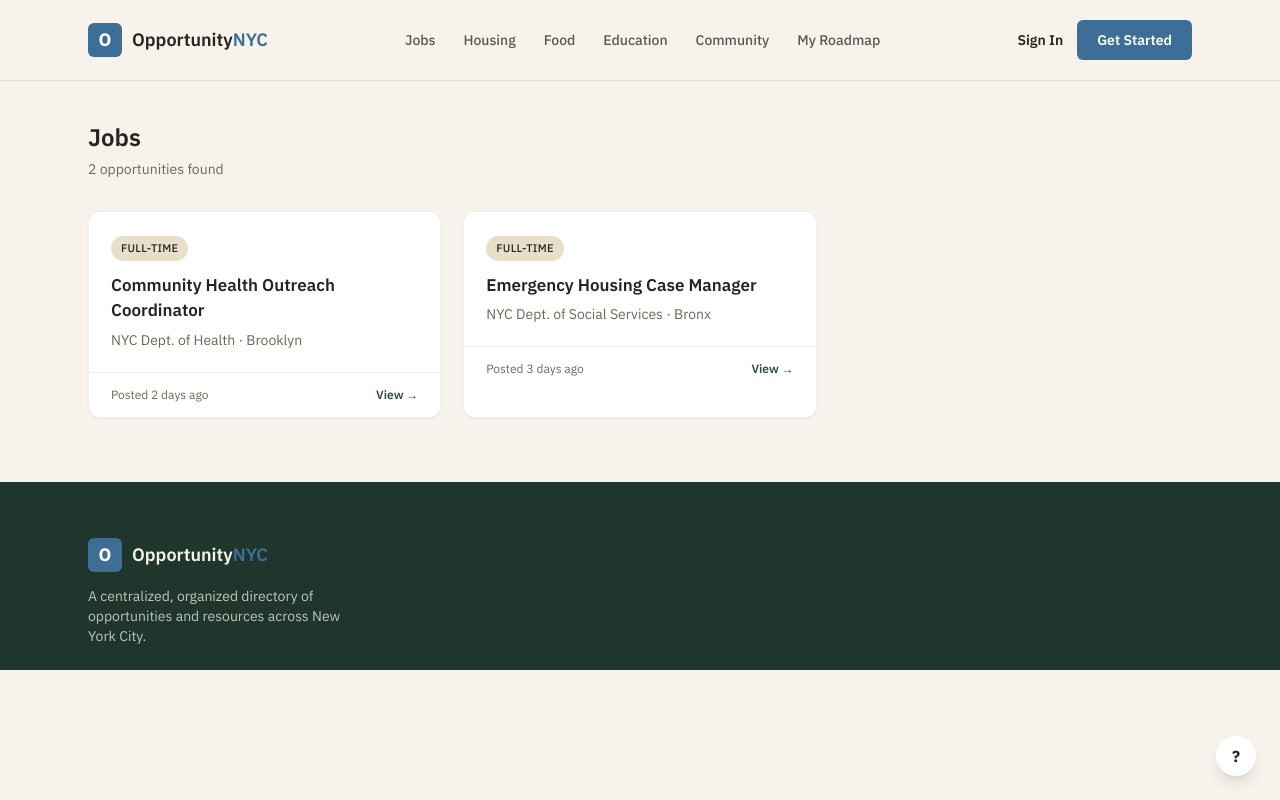
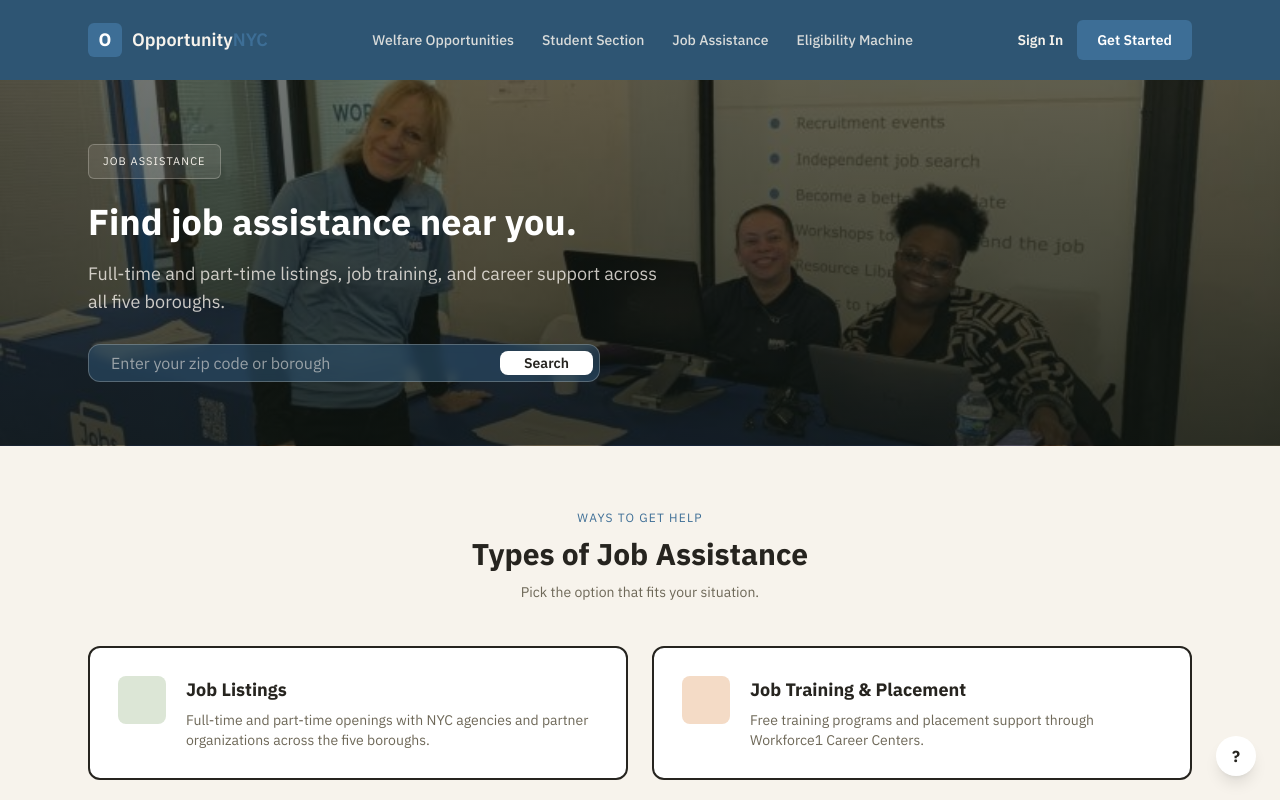
Before and after one commit to ayaarias21/OpportunityNYC, a React (Vite) app in the folder frontend/: page /jobs in a window 1280 px wide. Shown: the top 800 px of the page. Built offline with nearby package versions, Linux system fonts and the light colour scheme; no server answers.

Commit message:
Update nav categories to 3, job assitance redesign, and roadmap checklist links

```diff
--- a/frontend/src/components/Hero.jsx
+++ b/frontend/src/components/Hero.jsx
@@ -4,12 +4,9 @@ import subwayHero from "../assets/subway-hero.jpg";
 import CategoryPill from "./CategoryPill";
 
 const categories = [
-  { label: "Jobs", dotColor: "#3D6E96", href: "/jobs" },
-  { label: "Internships", dotColor: "#9B8AC4" },
-  { label: "Housing", dotColor: "#6B9E78" },
-  { label: "Food", dotColor: "#E0A94C" },
-  { label: "Workshops", dotColor: "#5B8FA8" },
-  { label: "Student Support", dotColor: "#C97B96" },
+  { label: "Welfare Opportunities", dotColor: "#6B9E78" },
+  { label: "Student Section", dotColor: "#C97B96", href: "/students" },
+  { label: "Job Assistance", dotColor: "#3D6E96", href: "/jobs" },
 ];
 
 export default function Hero() {
@@ -41,11 +38,10 @@ export default function Hero() {
         </div>
 
         <nav className="hidden md:flex gap-7 text-sm font-medium text-cream/85">
-          <Link to="/jobs" className="hover:text-cream">Jobs</Link>
-          <a href="#" className="hover:text-cream">Housing</a>
-          <a href="#" className="hover:text-cream">Food</a>
-          <a href="#" className="hover:text-cream">Education</a>
-          <a href="#" className="hover:text-cream">Community</a>
+          <a href="#" className="hover:text-cream">Welfare Opportunities</a>
+          <Link to="/students" className="hover:text-cream">Student Section</Link>
+          <Link to="/jobs" className="hover:text-cream">Job Assistance</Link>
+          <Link to="/roadmap" className="hover:text-cream">Eligibility Machine</Link>
         </nav>
 
         <div className="flex items-center gap-3.5">
--- a/frontend/src/components/IWantSection.jsx
+++ b/frontend/src/components/IWantSection.jsx
@@ -13,12 +13,12 @@ const items = [
   {
     photo: studentPhoto,
     title: "Student Section",
-    desc: "Internship and scholarship resoruces for students.",
+    desc: "Internship and scholarship resources for students.",
     cta: "Go to Student Section",
   },
   {
     photo: jobPhoto,
-    title: "JOb Assistance",
+    title: "Job Assistance",
     desc: "Browse full-time and part-time listings across all five boroughs.",
     cta: "Go to Job Assistance",
   },
--- a/frontend/src/components/Nav.jsx
+++ b/frontend/src/components/Nav.jsx
@@ -2,28 +2,26 @@ import { Link } from "react-router-dom";
 
 export default function Nav() {
   return (
-    <header className="bg-cream border-b border-charcoal/10">
+    <header className="bg-accent-dark">
       <div className="max-w-6xl mx-auto px-6 py-5 flex items-center justify-between">
         <Link to="/" className="flex items-center gap-2.5">
           <div className="w-[34px] h-[34px] rounded-md bg-accent flex items-center justify-center text-white font-sans font-bold text-lg">
             O
           </div>
-          <div className="font-sans font-semibold text-lg text-charcoal">
+          <div className="font-sans font-semibold text-lg text-cream">
             Opportunity<span className="text-accent">NYC</span>
           </div>
         </Link>
 
-        <nav className="hidden md:flex gap-7 text-sm font-medium text-charcoal/75">
-          <Link to="/jobs" className="hover:text-charcoal">Jobs</Link>
-          <a href="#" className="hover:text-charcoal">Housing</a>
-          <a href="#" className="hover:text-charcoal">Food</a>
-          <a href="#" className="hover:text-charcoal">Education</a>
-          <a href="#" className="hover:text-charcoal">Community</a>
-          <Link to="/roadmap" className="hover:text-charcoal">My Roadmap</Link>
+        <nav className="hidden md:flex gap-7 text-sm font-medium text-cream/85">
+          <a href="#" className="hover:text-cream">Welfare Opportunities</a>
+          <Link to="/students" className="hover:text-cream">Student Section</Link>
+          <Link to="/jobs" className="hover:text-cream">Job Assistance</Link>
+          <Link to="/roadmap" className="hover:text-cream">Eligibility Machine</Link>
         </nav>
 
         <div className="flex items-center gap-3.5">
-          <Link to="/signin" className="text-sm font-semibold text-charcoal hover:underline">Sign In</Link>
+          <Link to="/signin" className="text-sm font-semibold text-cream hover:underline">Sign In</Link>
           <Link to="/signup" className="text-sm font-semibold bg-accent hover:bg-accent-dark text-white rounded-md px-5 py-2.5">
             Get Started
           </Link>
--- a/frontend/src/pages/FoodAssistance.jsx
+++ b/frontend/src/pages/FoodAssistance.jsx
@@ -1,3 +1,4 @@
+import { Link } from "react-router-dom";
 import foodPhoto from "../assets/iwant/food.jpg";
 
 const foodTypes = [
@@ -39,11 +40,10 @@ export default function FoodAssistance() {
           </div>
 
           <nav className="hidden md:flex gap-7 text-sm font-medium text-cream/85">
-            <a href="#" className="hover:text-cream">Jobs</a>
-            <a href="#" className="hover:text-cream">Housing</a>
-            <a href="#" className="hover:text-cream">Food</a>
-            <a href="#" className="hover:text-cream">Education</a>
-            <a href="#" className="hover:text-cream">Community</a>
+            <a href="#" className="hover:text-cream">Welfare Opportunities</a>
+            <Link to="/students" className="hover:text-cream">Student Section</Link>
+            <Link to="/jobs" className="hover:text-cream">Job Assistance</Link>
+            <Link to="/roadmap" className="hover:text-cream">Eligibility Machine</Link>
           </nav>
 
           <div className="flex items-center gap-3.5">
--- a/frontend/src/pages/JobsPage.jsx
+++ b/frontend/src/pages/JobsPage.jsx
@@ -2,6 +2,30 @@ import Nav from "../components/Nav";
 import Footer from "../components/Footer";
 import HelpButton from "../components/HelpButton";
 import OppCard from "../components/OppCard";
+import jobPhoto from "../assets/iwant/job-assistance.jpg";
+
+const jobTypes = [
+  {
+    tint: "bg-sage-tint",
+    label: "Job Listings",
+    desc: "Full-time and part-time openings with NYC agencies and partner organizations across the five boroughs.",
+  },
+  {
+    tint: "bg-peach-tint",
+    label: "Job Training & Placement",
+    desc: "Free training programs and placement support through Workforce1 Career Centers.",
+  },
+  {
+    tint: "bg-lavender",
+    label: "Resume & Interview Help",
+    desc: "One-on-one help building your resume, preparing for interviews, and applying with confidence.",
+  },
+  {
+    tint: "bg-sand",
+    label: "Career Counseling",
+    desc: "Guidance on career paths, certifications, and next steps from a career coach.",
+  },
+];
 
 const jobs = [
   {
@@ -22,19 +46,84 @@ const jobs = [
 
 export default function JobsPage() {
   return (
-    <div>
+    <div className="bg-cream">
       <Nav />
 
-      <section className="max-w-6xl mx-auto px-6 pt-10 pb-16">
-        <h1 className="font-sans font-semibold text-2xl mb-1.5">Jobs</h1>
-        <p className="text-warm-gray text-sm mb-8">
-          {jobs.length} {jobs.length === 1 ? "opportunity" : "opportunities"} found
-        </p>
+      {/* Page hero */}
+      <header
+        className="relative bg-cover bg-center"
+        style={{
+          backgroundImage: `linear-gradient(180deg, rgba(15,22,18,0.6) 0%, rgba(15,22,18,0.8) 100%), url(${jobPhoto})`,
+        }}
+      >
+        <div className="max-w-6xl mx-auto px-6 py-16">
+          <div className="inline-block font-sans text-[11px] tracking-widest uppercase text-cream bg-cream/10 border border-cream/25 rounded-md px-3.5 py-2 mb-5">
+            Job Assistance
+          </div>
+          <h1 className="font-sans font-bold text-white text-4xl leading-tight mb-4 max-w-2xl">
+            Find job assistance near you.
+          </h1>
+          <p className="text-cream/80 text-lg max-w-xl mb-7">
+            Full-time and part-time listings, job training, and career support across all five
+            boroughs.
+          </p>
 
-        <div className="grid grid-cols-1 md:grid-cols-3 gap-[22px]">
-          {jobs.map((opp) => (
-            <OppCard key={opp.title} {...opp} />
+          <form className="flex max-w-lg gap-1.5 bg-accent-dark/55 border border-cream/25 rounded-xl p-1.5 backdrop-blur-sm">
+            <input
+              type="text"
+              placeholder="Enter your zip code or borough"
+              className="flex-1 bg-transparent outline-none px-4 text-cream placeholder:text-cream/55"
+            />
+            <button type="submit" className="bg-white text-charcoal font-semibold text-sm rounded-lg px-6">
+              Search
+            </button>
+          </form>
+        </div>
+      </header>
+
+      {/* Types of job assistance */}
+      <section className="max-w-6xl mx-auto px-6 py-16">
+        <div className="text-center mb-11">
+          <div className="font-sans text-xs tracking-widest uppercase text-accent mb-2.5">
+            Ways to Get Help
+          </div>
+          <h2 className="font-sans font-bold text-3xl text-charcoal mb-2.5">Types of Job Assistance</h2>
+          <p className="text-warm-gray text-sm">Pick the option that fits your situation.</p>
+        </div>
+
+        <div className="grid grid-cols-1 md:grid-cols-2 gap-6">
+          {jobTypes.map((type) => (
+            <div
+              key={type.label}
+              className="bg-white border-2 border-charcoal rounded-xl p-7 flex gap-5 items-start"
+            >
+              <div className={`w-12 h-12 rounded-lg ${type.tint} flex-shrink-0`} />
+              <div>
+                <h3 className="font-sans font-bold text-lg text-charcoal mb-1.5">{type.label}</h3>
+                <p className="text-sm text-warm-gray">{type.desc}</p>
+              </div>
+            </div>
           ))}
+        </div>
+      </section>
+
+      {/* Open positions */}
+      <section className="bg-sand">
+        <div className="max-w-6xl mx-auto px-6 py-16">
+          <div className="text-center mb-11">
+            <div className="font-sans text-xs tracking-widest uppercase text-accent mb-2.5">
+              Open Positions
+            </div>
+            <h2 className="font-sans font-bold text-3xl text-charcoal mb-2.5">
+              {jobs.length} {jobs.length === 1 ? "opportunity" : "opportunities"} found
+            </h2>
+          </div>
+
+          <div className="grid grid-cols-1 md:grid-cols-3 gap-[22px]">
+            {jobs.map((opp) => (
+              <OppCard key={opp.title} {...opp} />
+            ))}
+          </div>
         </div>
       </section>
 
--- a/frontend/src/pages/StudentSection.jsx
+++ b/frontend/src/pages/StudentSection.jsx
@@ -1,3 +1,4 @@
+import { Link } from "react-router-dom";
 import studentPhoto from "../assets/iwant/student.jpg";
 
 const studentTypes = [
@@ -31,11 +32,10 @@ export default function StudentSection() {
           </div>
 
           <nav className="hidden md:flex gap-7 text-sm font-medium text-cream/85">
-            <a href="#" className="hover:text-cream">Jobs</a>
-            <a href="#" className="hover:text-cream">Housing</a>
-            <a href="#" className="hover:text-cream">Food</a>
-            <a href="#" className="hover:text-cream">Education</a>
-            <a href="#" className="hover:text-cream">Community</a>
+            <a href="#" className="hover:text-cream">Welfare Opportunities</a>
+            <Link to="/students" className="hover:text-cream">Student Section</Link>
+            <Link to="/jobs" className="hover:text-cream">Job Assistance</Link>
+            <Link to="/roadmap" className="hover:text-cream">Eligibility Machine</Link>
           </nav>
 
           <div className="flex items-center gap-3.5">
```
Also changed, not shown: frontend/src/components/RoadmapResultCard.jsx (+15 -7 lines), frontend/src/pages/Roadmap.jsx (+11 -3 lines), frontend/src/assets/iwant/job-assistance.jpg (added), frontend/src/assets/roadmap-hero.jpg (added), frontend/src/lib/eligibilityEngine.js.
